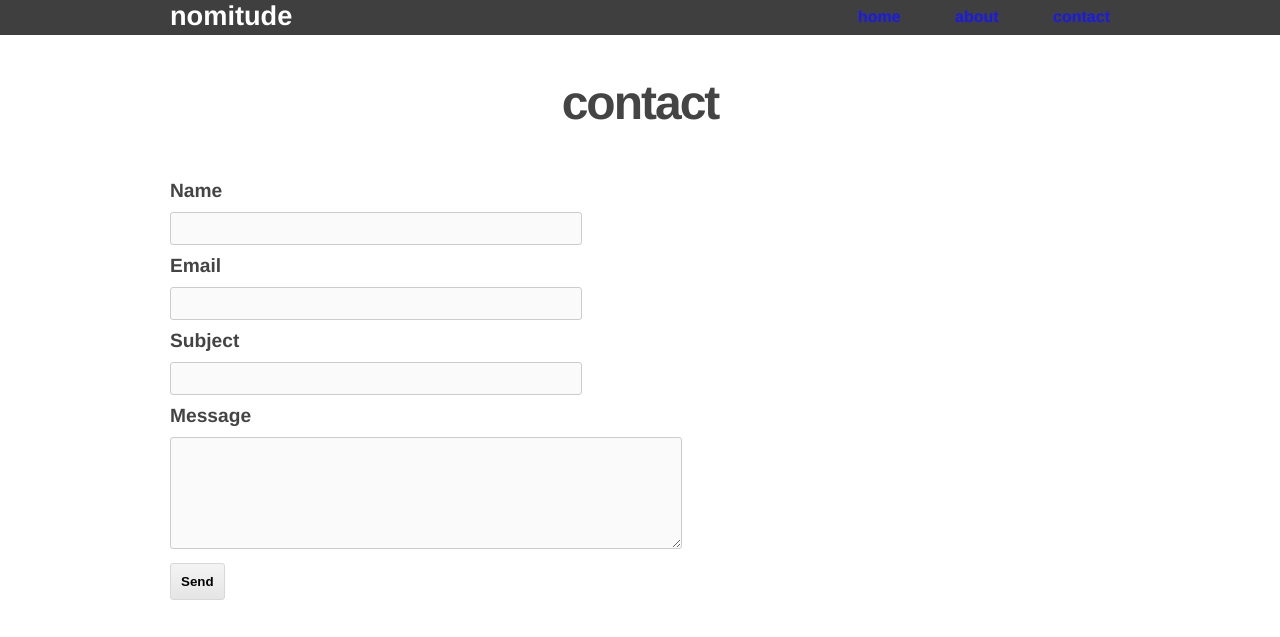
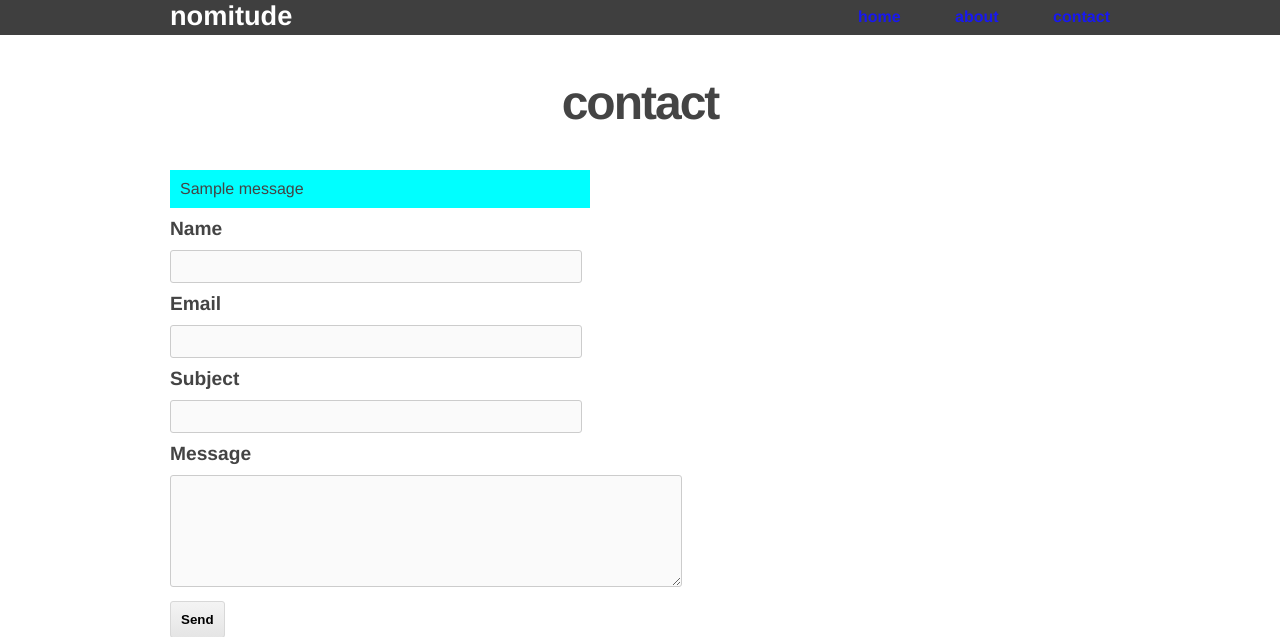
Before and after one commit to laureli/nomicon, a Flask app: page /contact in a window 1280 px wide. Shown: the top 637 px of the page. Run offline with Flask 2, Linux system fonts and the light colour scheme; one stand-in notice (Sample message) is shown; parts of the project's set-up code (start-up, migrations or seed data) failed here and were passed over.

Commit message:
contact form work

```diff
--- a/forms.py
+++ b/forms.py
@@ -1,8 +1,8 @@
-from flask.ext.wtf import Form, TextField, TextAreaField, SubmitField
+from flask.ext.wtf import Form, TextField, TextAreaField, SubmitField, validators, ValidationError
 
 class ContactForm(Form):
-	name = TextField('Name')
-	email = TextField('Email')
-	subject = TextField('Subject')
-	message = TextAreaField('Message')
+	name = TextField('Name', [validators.Required()])
+	email = TextField('Email', [validators.Required(), validators.Email()])
+	subject = TextField('Subject', [validators.Required()])
+	message = TextAreaField('Message', [validators.Required()])
 	submit = SubmitField('Send')
--- a/routes.py
+++ b/routes.py
@@ -1,4 +1,4 @@
-from flask import Flask, render_template, request
+from flask import Flask, render_template, request, flash
 from forms import ContactForm
 
 
@@ -18,7 +18,11 @@ def contact():
 	form =ContactForm()
 
 	if request.method == 'POST':
-		return 'form posted'
+		if form.validate()== False:
+			flash('please fill in all fields correctly')
+			return render_template('contact.html', form=form)
+		else:
+			return 'form posted'
 
 	elif request.method == 'GET':
 		return render_template('contact.html', form=form)
--- a/static/css/main.css
+++ b/static/css/main.css
@@ -153,3 +153,10 @@ form input#submit:hover{
   background-image: -o-linear-gradient(top, #dbdbdb, #cccccc);
   background-image: linear-gradient(top, #dbdbdb, #cccccc);filter:progid:DXImageTransform.Microsoft.gradient(GradientType=0,startColorstr=#dbdbdb, endColorstr=#cccccc);
 }
+
+/* Message flashing */
+.flash {
+  background-color: aqua;
+  padding: 10px;
+  width: 400px;
+}
--- a/templates/contact.html
+++ b/templates/contact.html
@@ -2,7 +2,12 @@
 
 {% block content %}
 	<h2> contact</h2>
+	{% for message in get_flashed_messages() %}
+		<div class='flash'>{{ message }}</div>
+	{% endfor %}
+
 	<form action="{{ url_for('contact') }}" method=POST>
+		{{ form.hidden_tag() }}
 
 		{{ form.name.label }}
 		{{ form.name }}
```
